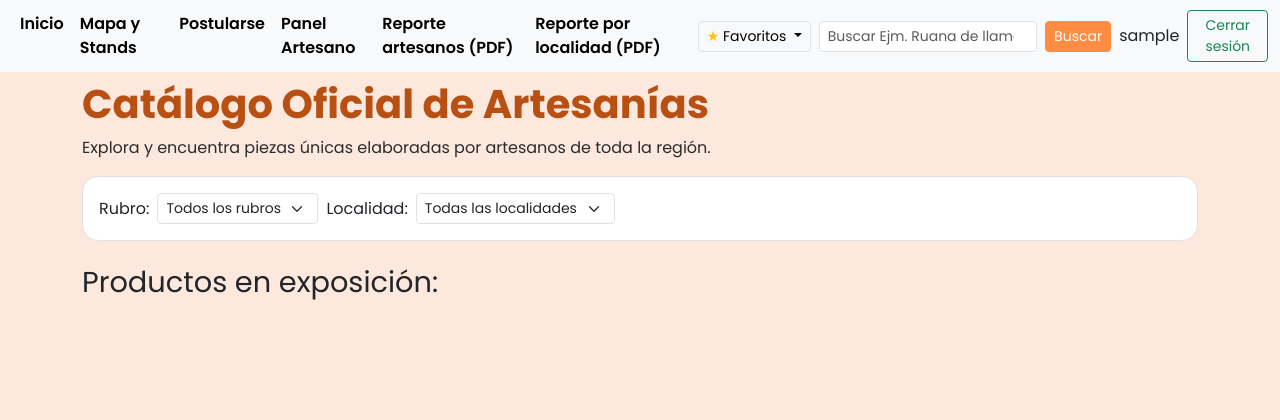
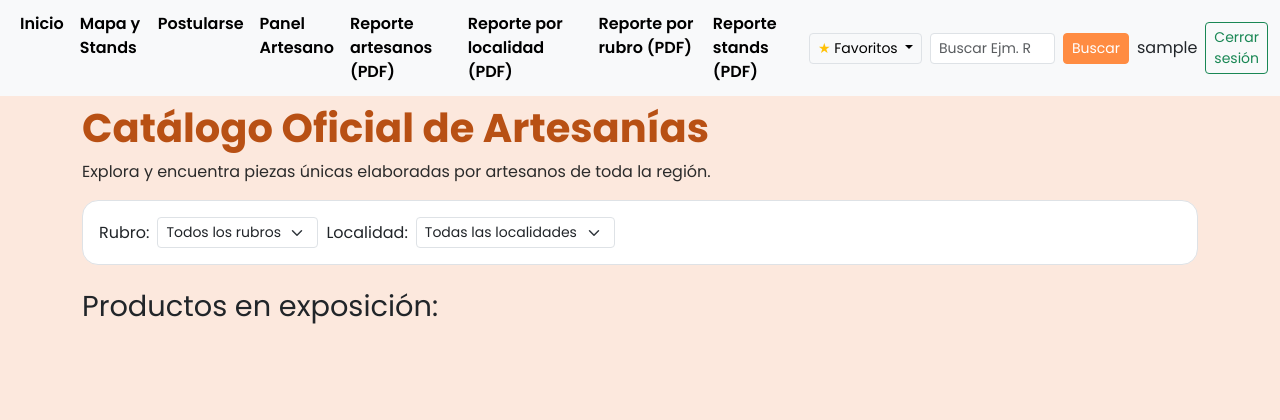
Before and after one commit to J0C4P/TPLaboratorio-Programacion3, a Django app: page /productos/ in a window 1280 px wide. Shown: the top 420 px of the page. Run offline with Django 5.2, Linux system fonts and the light colour scheme; the visitor is signed in with stand-in values (Sample User, id 1); data that the repository does not hold is empty.

Commit message:
Agregar reportes PDF de artesanos por rubro y stands

```diff
--- a/Django/ponchoVirtual/ponchoVirtual/apps/artesanos/urls.py
+++ b/Django/ponchoVirtual/ponchoVirtual/apps/artesanos/urls.py
@@ -1,6 +1,6 @@
 from django.urls import path
 from ponchoVirtual.apps.artesanos.views import solicitud_artesano, datos_artesano, modificar_datos_art, \
-    reporte_artesanos_pdf, reporte_artesanos_localidad_pdf
+    reporte_artesanos_pdf, reporte_artesanos_localidad_pdf, reporte_stands_pdf
 
 app_name = 'artesano'
 
@@ -9,5 +9,6 @@ urlpatterns = [
     path("artesano/<int:dni_artesano>", datos_artesano, name="datos_artesano"),
     path("modificar_artesano/<int:dni_artesano>", modificar_datos_art, name="modificar_datos_art"),
     path("reporte/registrados", reporte_artesanos_pdf, name="reporte_artesanos_pdf"),
-    path("reporte/por_localidad", reporte_artesanos_localidad_pdf, name="reporte_artesanos_localidad_pdf")
+    path("reporte/por_localidad", reporte_artesanos_localidad_pdf, name="reporte_artesanos_localidad_pdf"),
+    path("reporte/stands", reporte_stands_pdf, name="reporte_stands_pdf")
 ]
--- a/Django/ponchoVirtual/ponchoVirtual/apps/productos/templates/Catalogo_general.html
+++ b/Django/ponchoVirtual/ponchoVirtual/apps/productos/templates/Catalogo_general.html
@@ -25,6 +25,8 @@
                     {% if user.is_staff %}
                         <a href="{% url 'artesano:reporte_artesanos_pdf' %}">Reporte artesanos (PDF)</a>
                         <a href="{% url 'artesano:reporte_artesanos_localidad_pdf' %}">Reporte por localidad (PDF)</a>
+                        <a href="{% url 'productos:reporte_artesanos_rubro_pdf' %}">Reporte por rubro (PDF)</a>
+                        <a href="{% url 'artesano:reporte_stands_pdf' %}">Reporte stands (PDF)</a>
                     {% endif %}
                 </div>
 
--- a/Django/ponchoVirtual/ponchoVirtual/apps/productos/urls.py
+++ b/Django/ponchoVirtual/ponchoVirtual/apps/productos/urls.py
@@ -1,6 +1,6 @@
 from django.urls import path
 from ponchoVirtual.apps.productos.views import mis_productos, listar_productos, agregar_productos, detalles_producto, \
-    modificar_producto, eliminar_producto, reporte_productos_artesano_pdf
+    modificar_producto, eliminar_producto, reporte_productos_artesano_pdf, reporte_artesanos_rubro_pdf
 
 app_name = "productos"
 
@@ -11,5 +11,6 @@ urlpatterns = [
     path("detalles_producto/<int:id_producto>", detalles_producto, name="detalles_producto"),
     path("modificar_producto/<int:id_producto>", modificar_producto, name="modificar_producto"),
     path("eliminar_producto/<int:id_producto>", eliminar_producto, name="eliminar_producto"),
-    path("reporte/mis_productos/<str:artesano_dni>", reporte_productos_artesano_pdf, name="reporte_mis_productos_pdf")
+    path("reporte/mis_productos/<str:artesano_dni>", reporte_productos_artesano_pdf, name="reporte_mis_productos_pdf"),
+    path("reporte/por_rubro", reporte_artesanos_rubro_pdf, name="reporte_artesanos_rubro_pdf")
 ]
--- a/Django/ponchoVirtual/ponchoVirtual/apps/productos/views.py
+++ b/Django/ponchoVirtual/ponchoVirtual/apps/productos/views.py
@@ -106,3 +106,37 @@ def eliminar_producto(request, id_producto):
     messages.success(request, f'El producto {nombre} ha sido eliminado con exito!')
 
     return redirect('productos:mis_productos', artesano_dni=artesano)
+
+
+@login_required(login_url=reverse_lazy('usuario:login'))
+def reporte_artesanos_rubro_pdf(request):
+    if not request.user.is_staff:
+        raise PermissionDenied
+
+    productos = Producto.objects.filter(activo=True).select_related('artesano')
+
+    por_rubro = {}
+    for p in productos:
+        rubro = por_rubro.setdefault(p.categoria, {'artesanos': set(), 'productos': 0})
+        rubro['artesanos'].add(f'{p.artesano.apellido}, {p.artesano.nombre}')
+        rubro['productos'] += 1
+
+    filas = [
+        (categoria, len(datos['artesanos']), datos['productos'], '; '.join(sorted(datos['artesanos'])))
+        for categoria, datos in sorted(por_rubro.items(), key=lambda item: (-len(item[1]['artesanos']), item[0]))
+    ]
+
+    sin_productos = Artesano.objects.exclude(productos_artesano__activo=True).order_by('apellido', 'nombre')
+    if sin_productos:
+        filas.append(('Sin productos publicados', len(sin_productos), 0,
+                      '; '.join(f'{a.apellido}, {a.nombre}' for a in sin_productos)))
+
+    return generar_reporte_pdf(
+        nombre_archivo='artesanos_por_rubro.pdf',
+        titulo='Artesanos registrados por rubro',
+        subtitulo='El rubro es la categoría de los productos activos; un artesano figura en cada rubro en el que publica',
+        encabezados=('Rubro', 'Artesanos', 'Productos', 'Detalle de artesanos'),
+        filas=filas,
+        anchos=(3.2, 1.7, 1.7, 7),
+        totales=[('Total de artesanos registrados', Artesano.objects.count())],
+    )
```
Also changed, not shown: Django/ponchoVirtual/ponchoVirtual/apps/artesanos/views.py (+25 -0 lines).
